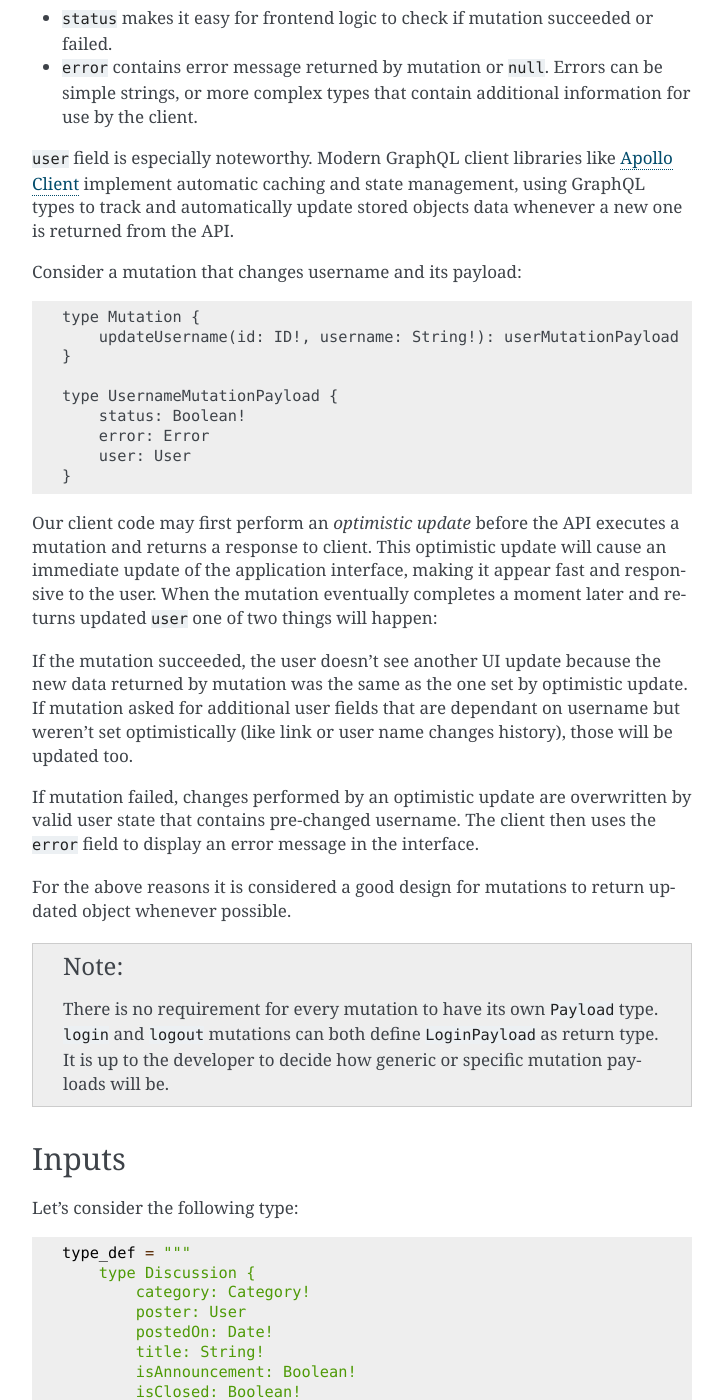
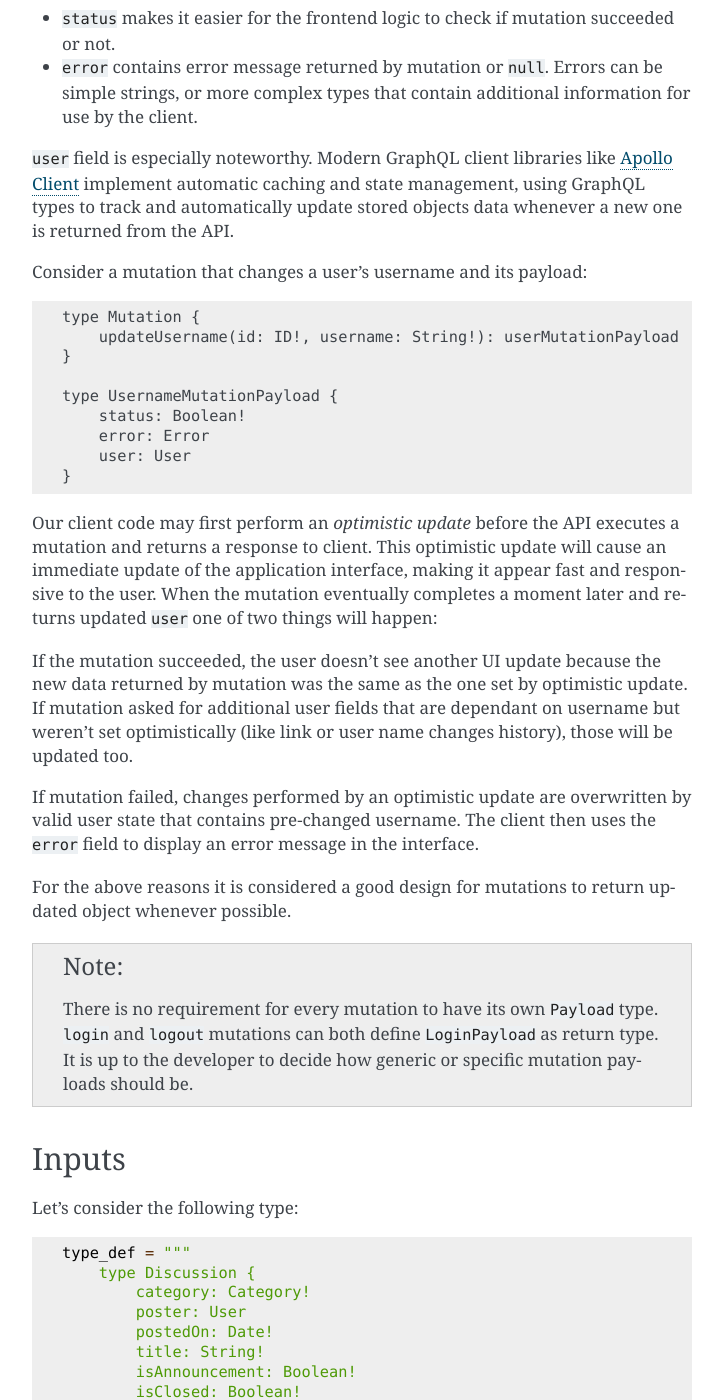
Before and after one commit to mirumee/ariadne, a Sphinx documentation site: the page built from docs/mutations.rst, in a window 1280 px wide and 1400 px high, scrolled down 2705 px. Shown: the whole window, without its empty margins (388-1111 px from the left). Built offline with Sphinx 7.4.7, drawn with Linux system fonts in a browser that asks for light colours.

Commit message:
More improvements on mutations docs

```diff
--- a/docs/mutations.rst
+++ b/docs/mutations.rst
@@ -96,12 +96,12 @@ The above mutation will return a special type containing information about the m
 
 Let's take one more look at the payload's fields:
 
-- ``status`` makes it easy for frontend logic to check if mutation succeeded or failed.
+- ``status`` makes it easier for the frontend logic to check if mutation succeeded or not.
 - ``error`` contains error message returned by mutation or ``null``. Errors can be simple strings, or more complex types that contain additional information for use by the client.
 
 ``user`` field is especially noteworthy. Modern GraphQL client libraries like `Apollo Client <https://www.apollographql.com/docs/react/>`_ implement automatic caching and state management, using GraphQL types to track and automatically update stored objects data whenever a new one is returned from the API.
 
-Consider a mutation that changes username and its payload::
+Consider a mutation that changes a user's username and its payload::
 
     type Mutation {
         updateUsername(id: ID!, username: String!): userMutationPayload
@@ -122,7 +122,7 @@ If mutation failed, changes performed by an optimistic update are overwritten by
 For the above reasons it is considered a good design for mutations to return updated object whenever possible.
 
 .. note::
-   There is no requirement for every mutation to have its own ``Payload`` type. ``login`` and ``logout`` mutations can both define ``LoginPayload`` as return type. It is up to the developer to decide how generic or specific mutation payloads will be.
+   There is no requirement for every mutation to have its own ``Payload`` type. ``login`` and ``logout`` mutations can both define ``LoginPayload`` as return type. It is up to the developer to decide how generic or specific mutation payloads should be.
 
 
 Inputs
```
